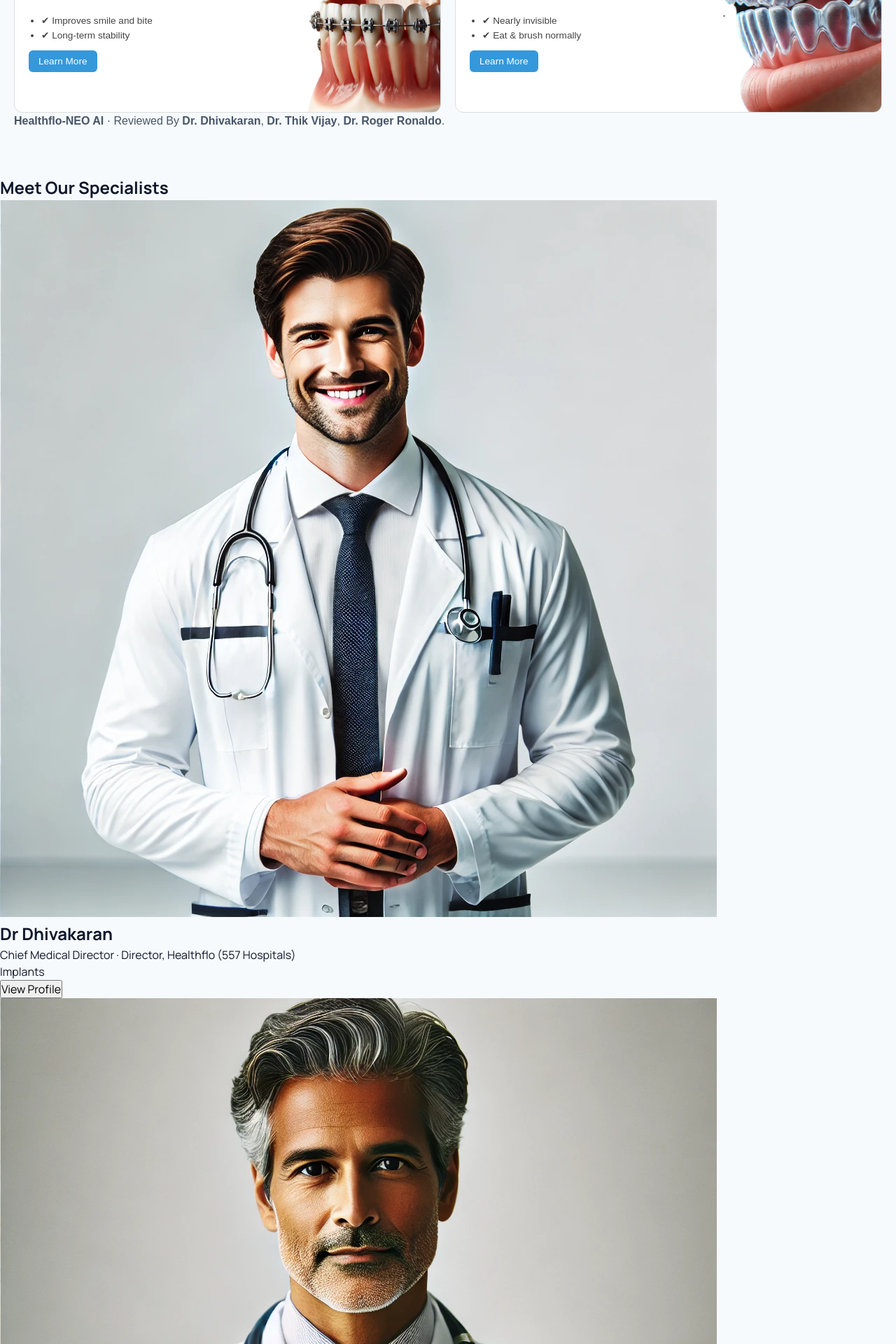
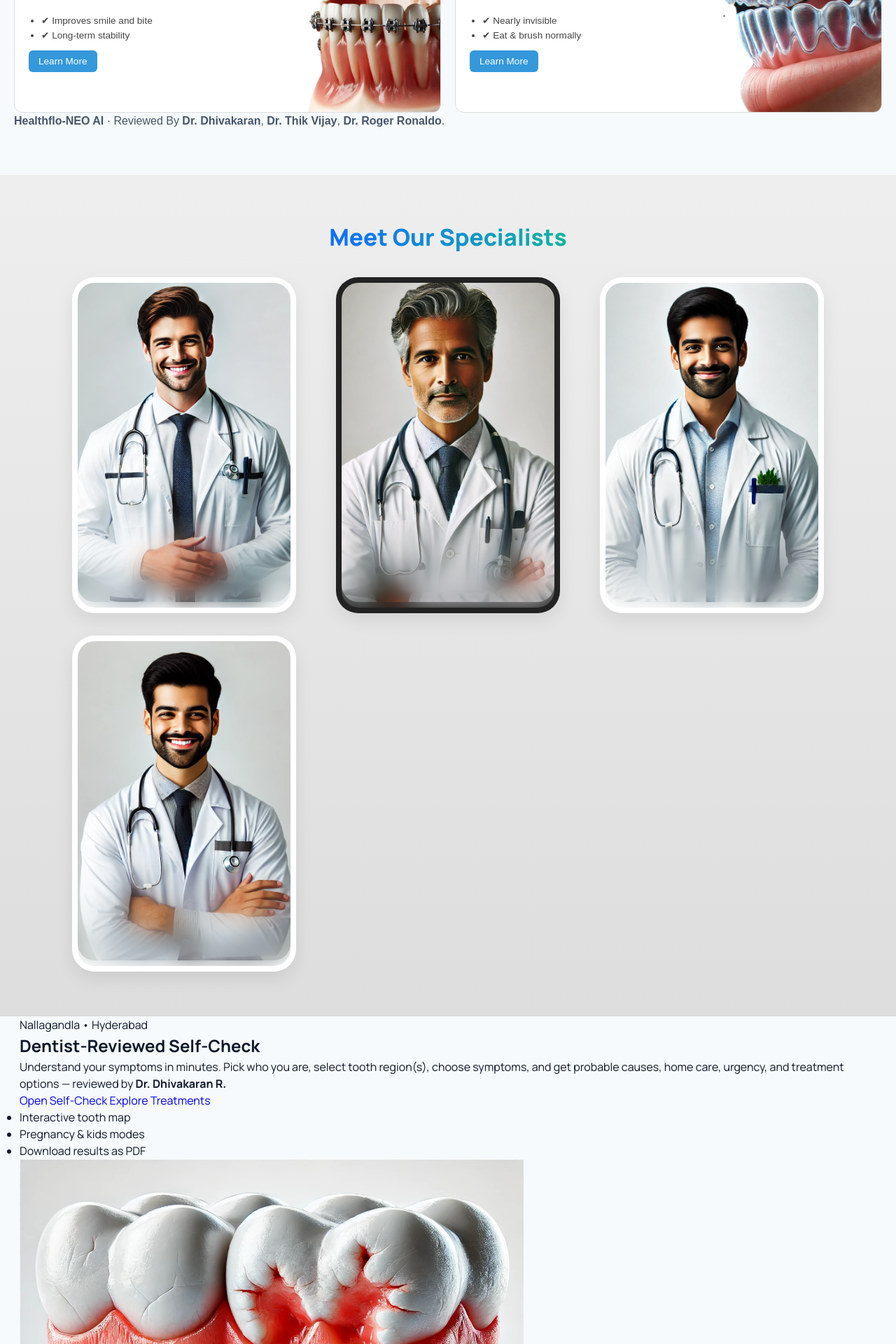
Before and after one commit to nobledentalorg-tech/NOBLE-WEBSITE, a PHP site: page / in a window 1280 px wide. Shown: the part 1385-3305 px from the top of the page at 70% size. Run offline with PHP 8.4, Linux system fonts and the light colour scheme.

Commit message:
Update styles.css

```diff
--- a/styles.css
+++ b/styles.css
@@ -407,358 +407,254 @@ button, input, select, textarea {
 
 
 /* ================= TEAM (Doctor cards) ================= */
-.ndc-team-android {
-  background: var(--paper);
-  padding: 56px 0;
-  contain: layout paint; /* 🧠 isolates layout cost */
-}
-
-/* Appbar */
-.ndc-appbar {
-  display: flex;
-  justify-content: space-between;
+@import url('https://fonts.googleapis.com/css2?family=Lato:wght@400;700&family=Montserrat:wght@500;700&display=swap');
+@import url('https://cdnjs.cloudflare.com/ajax/libs/font-awesome/6.5.0/css/all.min.css');
+
+.doctor-team {
+  padding: 4rem 2rem;
+  background: linear-gradient(#eee, #ddd);
+  display: flex;
+  flex-direction: column;
   align-items: center;
-  padding: 6px 4px 12px;
-  border-bottom: 1px solid var(--stroke);
-  min-height: 56px; /* 🩹 prevents CLS on title load */
-}
-.ndc-appbar .bx-heart {
-  font-size: 22px;
-  color: var(--brand);
-  will-change: transform;
-  transition: transform .25s ease;
-}
-.ndc-appbar .bx-heart:hover { transform: scale(1.1); }
-
-.ndc-appbar .title {
-  font-size: clamp(20px, 3vw, 28px);
+}
+
+.team-title {
+  font-size: clamp(2rem, 2.6vw, 2.8rem);
   font-weight: 800;
-  background: linear-gradient(90deg,#0E1116 0%,#0D6EFD 45%,#12B2A0 90%);
+  background: linear-gradient(90deg, #0D6EFD, #12B2A0);
   -webkit-background-clip: text;
   -webkit-text-fill-color: transparent;
-}
-
-/* Filter chips */
-.chip--ghost {
-  border: 1px solid var(--stroke);
-  background: #fff;
-  color: var(--ink);
-  padding: .46rem .8rem;
-  border-radius: 999px;
-  font-weight: 600;
-  cursor: pointer;
-  transition: background .2s ease, transform .2s ease;
-  will-change: transform;
-}
-.chip--ghost[aria-pressed="true"] {
-  outline: 2px solid var(--ring);
-  border-color: #bcd6ff;
-  background: color-mix(in srgb, var(--brand) 10%, white);
-  transform: scale(1.03);
-}
-
-/* Search */
-.ndc-search {
-  display: flex;
-  align-items: center;
-  gap: 8px;
-  border: 1px solid var(--stroke);
-  background: #fff;
-  border-radius: 14px;
-  padding: 8px 10px;
-  margin: 12px 0 10px;
-  transition: box-shadow .2s ease;
-}
-.ndc-search:focus-within {
-  box-shadow: 0 0 0 3px var(--ring);
-}
-.ndc-search input {
-  border: none;
-  outline: none;
-  flex: 1;
-  padding: 6px 4px;
-  font-size: 1rem;
-  color: var(--ink);
-}
-.ndc-search .clear {
-  border: none;
-  background: transparent;
-  color: #7D8CA1;
-  cursor: pointer;
-}
-
-/* Cards grid */
-.ndc-cards {
+  margin-bottom: 2rem;
+  text-align: center;
+}
+
+/* Grid Layout */
+.card-grid {
   display: grid;
-  grid-template-columns: repeat(auto-fit, minmax(244px, 288px));
-  justify-content: center;
-  gap: 18px;
-  padding: 16px 0;
-  perspective: 1000px;
-}
-
-/* Doctor card */
-.ndc-card {
+  grid-template-columns: repeat(auto-fit, minmax(260px, 1fr));
+  gap: 2rem;
+  justify-items: center;
+  width: 100%;
+  max-width: 1100px;
+}
+
+/* === Paul Atreides Card === */
+.card {
+  --bg: #fff;
+  --title-color: #fff;
+  --title-hover: #000;
+  --text-color: #666;
+  --btn: #eee;
+  --btn-hover: #ddd;
+  background: var(--bg);
+  border-radius: 2rem;
+  padding: .5rem;
+  width: 20rem;
+  height: 30rem;
+  overflow: hidden;
   position: relative;
-  border-radius: 20px;
-  overflow: hidden;
-  background: var(--glass-bg);
-  border: 1px solid var(--glass-bd);
-  box-shadow: var(--glass-shadow);
-  transform: translateZ(0);
-  transition: transform .2s ease, box-shadow .2s ease;
-  will-change: transform;
-}
-.ndc-card:hover {
-  transform: translateY(-4px);
-  box-shadow: 0 10px 22px rgba(16,20,25,.15);
-}
-.ndc-card img {
-  width: 100%;
-  aspect-ratio: 4 / 5; /* 🩹 fixes CLS on slow load */
-  object-fit: cover;
-  display: block;
-}
-
-/* Gradient overlay */
-.ndc-card::after {
+  font-family: Lato, Montserrat, sans-serif;
+  box-shadow: 0 10px 25px rgba(0,0,0,.08);
+}
+
+.card.dark {
+  --bg: #222;
+  --title-color: #fff;
+  --title-hover: #fff;
+  --text-color: #ccc;
+  --btn: #555;
+  --btn-hover: #444;
+}
+
+.card::before {
   content: "";
   position: absolute;
-  bottom: 0;
-  left: 0; right: 0;
-  height: 45%;
-  background: linear-gradient(to top, rgba(0,0,0,0.7), rgba(0,0,0,0));
-  pointer-events: none;
-}
-
-/* Info */
-.ndc-card .info {
+  width: calc(100% - 1rem);
+  height: 30%;
+  bottom: .5rem;
+  left: .5rem;
+  mask: linear-gradient(#0000, #000f 80%);
+  backdrop-filter: blur(1rem);
+  border-radius: 0 0 1.5rem 1.5rem;
+  transition: translate .25s;
+}
+
+.card img {
+  width: 100%;
+  aspect-ratio: 2/3;
+  object-fit: cover;
+  object-position: 50% 5%;
+  border-radius: 1.5rem;
+  transition: aspect-ratio .25s, object-position .5s;
+}
+
+.card section {
+  margin: 1rem;
+  height: calc(33% - 1rem);
+  display: flex;
+  flex-direction: column;
+}
+
+.card h2 {
+  margin: 0 0 1rem;
+  font-size: 1.4rem;
+  color: var(--title-color);
+  opacity: 0;
+  transform: translateY(-200%);
+  transition: color .5s, opacity 1s, transform .25s;
+}
+
+.card p {
+  font-size: .95rem;
+  color: var(--text-color);
+  opacity: 0;
+  transform: translateY(100%);
+  transition: opacity 1s .2s, transform .25s .2s;
+}
+
+.card > section > div {
+  display: flex;
+  justify-content: space-between;
+  align-items: flex-end;
+  opacity: 0;
+  transform: translateY(100%);
+  transition: transform .25s .2s, opacity 1s;
+}
+
+.card .tag {
+  align-self: center;
+  color: var(--title-hover);
+  font-weight: 600;
+}
+
+.card button {
+  border: none;
+  border-radius: 1.25rem 1.25rem 1.5rem 1.25rem;
+  font-size: .9rem;
+  padding: 1rem 1.5rem 1rem 2.75rem;
+  transform: translateX(1rem);
+  background: var(--btn);
+  color: var(--title-hover);
+  position: relative;
+  cursor: pointer;
+  transition: background .33s;
+}
+
+.card button::before,
+.card button::after {
+  content: "";
+  width: .85rem;
+  height: .1rem;
+  background: currentColor;
   position: absolute;
-  bottom: 0;
-  width: 100%;
-  padding: 14px;
-  color: #fff;
-  z-index: 2;
-  backdrop-filter: blur(0px);
-}
-.ndc-card .name {
-  font-weight: 800;
-  font-size: 1.1rem;
-}
-.ndc-card .role {
-  font-size: .95rem;
-  font-weight: 600;
-  color: #f1f5f9;
-  margin: 4px 0 8px;
-}
-.ndc-card .meta {
-  display: flex;
-  gap: 10px;
-  flex-wrap: wrap;
-  font-size: .85rem;
-  color: #e2e8f0;
-}
-
-/* Open button */
-.ndc-card .open {
-  position: absolute;
-  right: 12px; bottom: 12px;
-  width: 44px; height: 44px;
-  border-radius: 12px;
-  border: 1px solid var(--stroke);
-  background: #fff;
-  color: #0D6EFD;
-  display: grid;
-  place-content: center;
-  cursor: pointer;
-  box-shadow: 0 6px 16px rgba(13,110,253,.2);
-  transition: transform .2s ease, box-shadow .2s ease;
-}
-.ndc-card .open:hover {
-  transform: scale(1.08);
-  box-shadow: 0 8px 20px rgba(13,110,253,.25);
-}
-
-/* Bottom sheet */
-.ndc-sheet {
-  width: min(900px, 96vw);
-  max-height: 90vh;
-  margin: auto;
-  border: none;
-  border-radius: 20px;
-  overflow: hidden;
-  background: #fff;
-  color: var(--ink);
-  box-shadow: 0 28px 80px rgba(16,20,25,.25);
-  transform: translateY(30px);
-  opacity: 0;
-  transition: transform .3s ease, opacity .3s ease;
-}
-.ndc-sheet[open] {
+  top: 50%;
+  left: 1.33rem;
+  border-radius: 1rem;
+}
+
+.card button::after {
+  transform: rotate(90deg);
+  transition: transform .15s;
+}
+
+.card:hover::before {
+  transform: translateY(100%);
+}
+
+.card:hover img {
+  aspect-ratio: 1/1;
+  object-position: 50% 10%;
+}
+
+.card:hover h2,
+.card:hover p,
+.card:hover > section > div {
   transform: translateY(0);
   opacity: 1;
 }
-.ndc-sheet::backdrop {
-  background: rgba(16,20,25,.45);
+
+.card button:hover {
+  background: var(--btn-hover);
+}
+
+/* === Popup Modal === */
+.popup-card {
+  border: none;
+  border-radius: 1rem;
+  background: #fff;
+  box-shadow: 0 20px 60px rgba(0,0,0,.25);
+  width: min(700px, 90vw);
+  max-height: 85vh;
+  padding: 1rem;
+}
+
+.popup-card::backdrop {
+  background: rgba(0,0,0,0.6);
   backdrop-filter: blur(6px);
 }
 
-/* Dialog inner */
-.sheet-hero img {
+.popup-content {
+  position: relative;
+  overflow-y: auto;
+  max-height: 80vh;
+  padding: 1rem;
+}
+
+.popup-content img {
   width: 100%;
-  height: 280px;
-  object-fit: cover;
-  border-bottom: 1px solid var(--stroke);
-}
-.sheet-body {
-  padding: 16px;
-  overflow-y: auto;
-  max-height: calc(90vh - 280px);
-}
-.sheet-body .muted { color: #64748b; }
-.sheet-actions { display: flex; gap: 10px; margin-top: 10px; }
-.sheet-footnote {
-  font-size: .9rem;
-  color: #64748b;
-  display: flex;
-  gap: .35rem;
-  margin-top: .75rem;
-}
-
-
-
-/* ================= SELF-CHECK BANNER ================= */
-:root {
-  --sc-brand: #12b2a0;
-  --sc-brand2: #0d6efd;
-  --sc-grad: linear-gradient(
-    90deg,
-    rgba(42, 123, 155, 1) 0%,
-    rgba(92, 73, 252, 0.79) 50%,
-    #13aba4db 100%
-  );
-}
-
-/* Gradient background animation */
-.ndc-selfcheck-hero {
-  background: var(--sc-grad);
-  background-size: 400% 400%;
-  animation: pastelShift 22s ease-in-out infinite;
+  border-radius: 1rem;
+  margin-bottom: 1rem;
+}
+
+.popup-content h2 {
+  font-size: 1.5rem;
+  margin-bottom: .5rem;
+}
+
+.popup-content p {
+  color: #555;
+  margin-bottom: 1rem;
+}
+
+.popup-content ul {
+  list-style: none;
+  padding: 0;
+  display: flex;
+  flex-wrap: wrap;
+  gap: .5rem;
+}
+
+.popup-content ul li {
+  background: #eef3ff;
+  padding: .4rem .8rem;
+  border-radius: 1rem;
+  font-weight: 600;
+  color: #0D6EFD;
+}
+
+.book-btn {
+  display: inline-block;
+  margin-top: 1rem;
+  background: linear-gradient(135deg, #12B2A0, #0D6EFD);
   color: #fff;
-  padding: clamp(48px, 6vw, 84px) 0;
-  position: relative;
-  overflow: hidden;
-}
-@keyframes pastelShift {
-  0% { background-position: 0% 50%; }
-  50% { background-position: 100% 50%; }
-  100% { background-position: 0% 50%; }
-}
-
-/* Layout */
-.ndc-selfcheck-wrap {
-  display: grid;
-  grid-template-columns: 1.2fr 0.8fr;
-  gap: 32px;
-  align-items: center;
-}
-@media (max-width: 980px) {
-  .ndc-selfcheck-wrap {
-    grid-template-columns: 1fr;
-    gap: 24px;
-  }
-}
-
-/* Typography */
-.ndc-eyebrow {
-  font-size: 0.9rem;
+  text-decoration: none;
+  padding: .8rem 1.4rem;
+  border-radius: .8rem;
   font-weight: 700;
-  text-transform: uppercase;
-  letter-spacing: .08em;
-  margin-bottom: .3rem;
-  color: #d9fdfb;
-}
-.ndc-title {
-  font-size: clamp(28px, 4.8vw, 52px);
-  line-height: 1.05;
-  margin: .2rem 0 .5rem;
-  background: linear-gradient(90deg, #fff, #e2f3f1);
-  -webkit-background-clip: text;
-  -webkit-text-fill-color: transparent;
-}
-.ndc-sub {
-  font-size: 1.05rem;
-  max-width: 60ch;
-  margin-bottom: 1.2rem;
-  color: #f0f9ff;
-}
-
-/* Buttons */
-.ndc-cta-row { display: flex; gap: 12px; flex-wrap: wrap; margin-top: 12px; }
-.ndc-btn {
-  display: inline-block;
-  font-weight: 800;
-  border-radius: 999px;
-  padding: .8rem 1.2rem;
-  border: 2px solid transparent;
-  transition: all .3s ease;
-  text-decoration: none;
-}
-.ndc-btn--primary {
-  background: #fff;
-  color: #080808;
-  animation: pulseGlow 2s infinite;
-}
-.ndc-btn--primary:hover {
-  background: #f8fdfd;
-  color: var(--sc-brand2);
-  box-shadow: 0 0 18px rgba(13,110,253,.4);
-}
-@keyframes pulseGlow {
-  0% { box-shadow: 0 0 0 0 rgba(18,178,160,.6); }
-  70% { box-shadow: 0 0 0 16px rgba(18,178,160,0); }
-  100% { box-shadow: 0 0 0 0 rgba(18,178,160,0); }
-}
-.ndc-btn--ghost {
-  background: transparent;
-  color: #fff;
-  border-color: rgba(255,255,255,.55);
-}
-.ndc-btn--ghost:hover { background: rgba(255,255,255,.12); }
-
-/* Bullets */
-.ndc-bullets {
-  display: flex;
-  gap: 12px;
-  flex-wrap: wrap;
-  margin: 16px 0 0;
-  padding: 0;
-  list-style: none;
-}
-.ndc-bullets li {
-  background: rgba(255,255,255,.16);
-  border: 1px solid rgba(255,255,255,.3);
-  padding: .45rem .7rem;
-  border-radius: 999px;
-  font-weight: 600;
-}
-
-/* Visual */
-.ndc-selfcheck-visual {
-  border-radius: 22px;
-  padding: 12px;
-  background: rgba(255,255,255,0.08);
-  backdrop-filter: blur(18px) saturate(160%);
-  border: 1px solid rgba(255,255,255,0.22);
-  box-shadow: 0 12px 40px rgba(0,0,0,0.3);
-}
-.ndc-hero-art {
-  display: block;
-  width: 100%;
-  height: auto;
-  border-radius: 16px;
-  box-shadow: 0 10px 28px rgba(0,0,0,.25);
-}
+  text-align: center;
+}
+
+.close {
+  position: absolute;
+  top: .3rem;
+  right: .7rem;
+  font-size: 2rem;
+  background: none;
+  border: none;
+  color: #333;
+  cursor: pointer;
+}
+
 
 
 /* ================= CONTACT (Booking) ================= */
```
